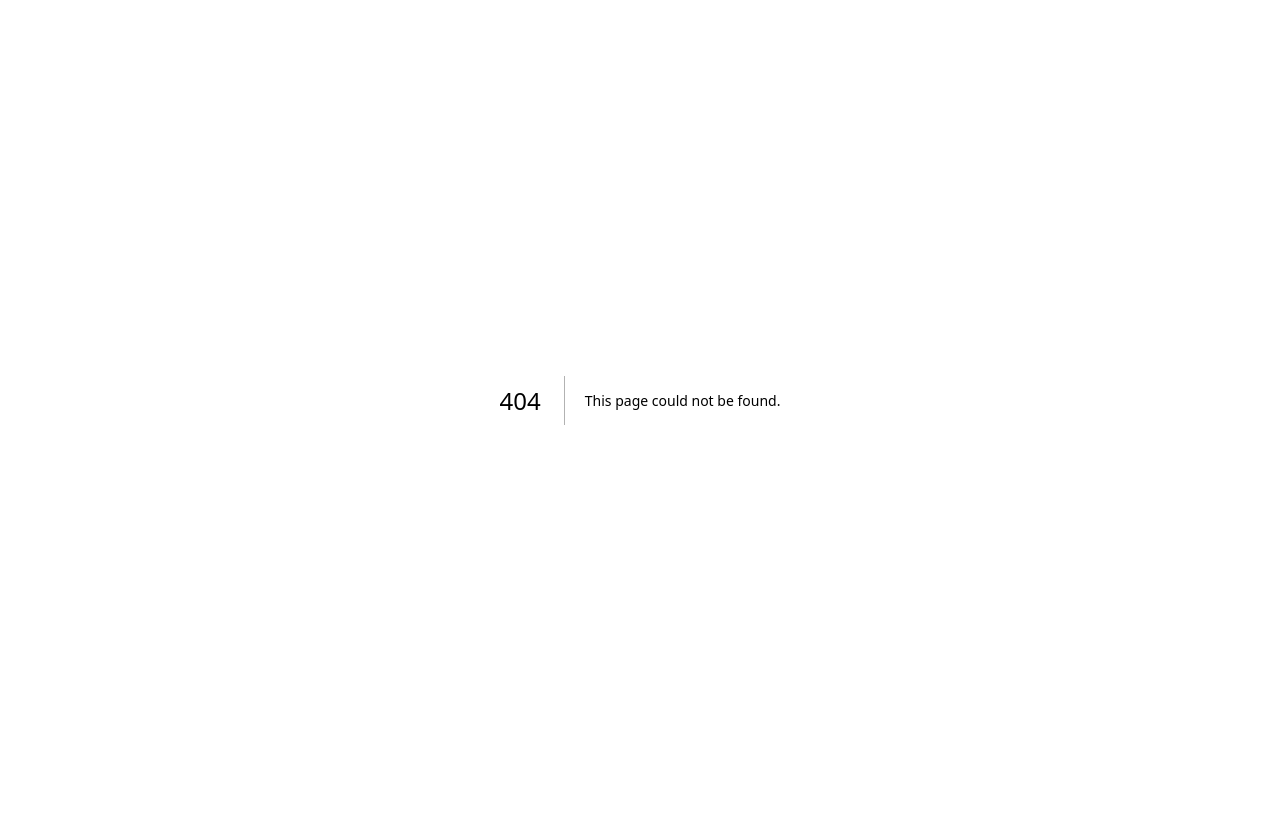
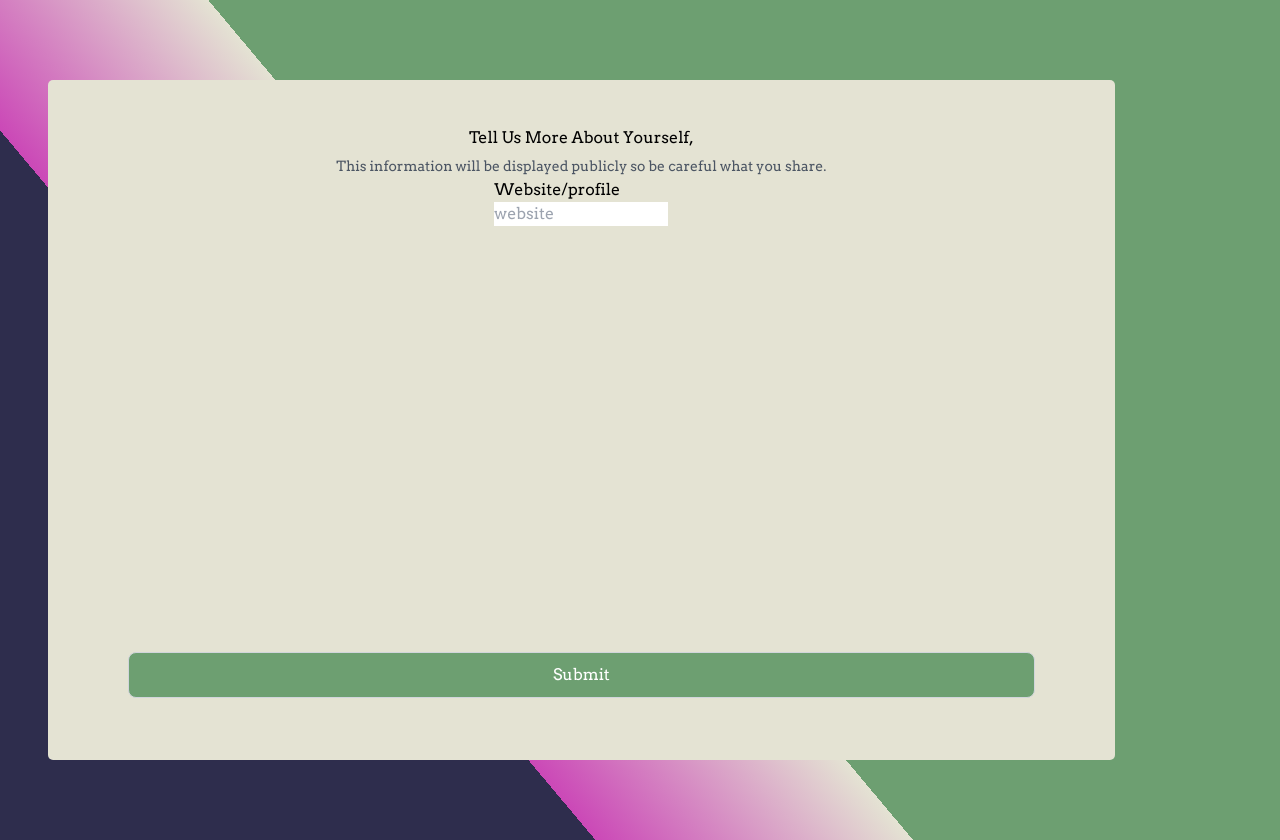
Before and after one commit to Adamwest023/NextjsTutorial, a Next.js app: page /updateuserinfo in a window 1280 px wide. Before the commit this address had no page. Before the commit the page ends 800 px from the top, so only its background shows below. Built offline with nearby package versions, Linux system fonts and the light colour scheme.

Commit message:
created path for updating user data

```diff
--- /dev/null
+++ b/src/app/api/users/userinfo/route.ts
@@ -0,0 +1,28 @@
+import { connect } from "@/dbConfig/dbConfig";
+import User from "@/models/userModel";
+import { NextRequest, NextResponse } from "next/server";
+
+connect()
+
+export async function POST(request: NextRequest) {
+    try {
+        const reqBody = await request.json();
+        const {email} = reqBody;
+        console.log(reqBody);
+        const user = await User.findOne({email})
+        if (!user) {
+            return NextResponse.json({ error: "bad request" }, { status: 400 })
+
+        }
+        const response = NextResponse.json({
+            message: "Success",
+            success: true,
+        });
+
+        return response
+
+    } catch (error: any) {
+        return NextResponse.json({ error: error.message }, { status: 500 })
+
+    }
+}
--- a/src/app/globals.css
+++ b/src/app/globals.css
@@ -94,6 +94,12 @@ h1 {
   border-color: black;
   padding: .6rem;
   height: 50px;
+}
+
+.flexDis {
+  display: flex;
+  flex-direction: row;
+  min-height: 100vh;
 }
 
 /* signup page  */
@@ -266,7 +272,29 @@ span:before {
 }
 
 .contactBox li {
-padding-bottom: 10px;}
+  padding-bottom: 10px;
+}
+
 .contactBox span {
   font-weight: bolder;
 }
+
+/* update user page */
+.userInfoDiv {
+  justify-content: center;
+  padding: 5rem 0 5rem 0;
+  background-image: linear-gradient(50deg, #2e2d4d 30%, #cB48b7 30%, #E4E3D3 46%, #6D9F71 10%);
+  flex-direction: column !important;
+}
+
+.userForm {
+  display: flex;
+  flex-direction: column;
+  margin-left: 3rem;
+  width: 83.333333%;
+  height: 85vh;
+  background-color: rgb(228, 227, 211);
+  justify-content: center;
+  border-radius: 5px;
+  padding: 1.5rem 5rem;
+}
--- a/src/app/profile/page.tsx
+++ b/src/app/profile/page.tsx
@@ -8,13 +8,17 @@ import { get } from "http";
 
 
 export default function ProfilePage() {
-
     const router = useRouter();
     const [data, setData] = useState("loading");
+    const [email, setEmail] = useState("loading");
     const [loading, setLoading] = React.useState(false);
-    const [user, setUser] = useState("nothing");
+    const [user, setUser] = React.useState("nothing");
+    const [updateUser, setUpdateUser] = React.useState({
+        _id: "",
+        email: "",
+    });
 
-
+    //logut function
     const logout = async () => {
         try {
             await axios.get('/api/users/logout');
@@ -26,24 +30,53 @@ export default function ProfilePage() {
         }
     }
 
+    //instantly gets user data
     const getUserDetails = async () => {
         const res = await axios.get("/api/users/me")
         console.log(res.data);
         setData(res.data.data._id);
+        setEmail(res.data.data.email);
         setUser(res.data.data);
+        return res.data
+    };
 
+    //sends user to update information
+    const onUserInfo = async () => {
+        updateUser._id = data
+        updateUser.email =email
+        console.log(data);
+        console.log(email);
+        try {
+            setLoading(true);
+            const response = await axios.post("/api/users/userinfo", updateUser);
+            console.log("success", response.data);
+            router.push("/updateuserinfo");
+        } catch (error: any) {
+            console.log("error", error.message);
+            console.log(data);
+        } finally {
+            setLoading(false);
+        }
     }
 
+
+
+    //calls user data function on page load
     useEffect(() => {
-        window.addEventListener = getUserDetails();
+        window.addEventListener("load", getUserDetails());
     }, []);
 
     return (
-        <div className=" flex flex-row flex-wrap "  >
+        <div className=" flexDis flex-wrap"  >
             <div className=" logout">
                 <button
+                    className="button"
+                    onClick={onUserInfo}>
+                    Add User info
+                </button>
+                <button
                     onClick={logout}
-                    className=" button mr-6 py-2 ">Logout</button>
+                    className=" button pl-3 mr-6 py-2 ">Logout</button>
             </div>
             <div className=" flex flex-row basis-full bg-slate-200 h-screen">
                 <div className=" profileBox1 ">
@@ -67,9 +100,7 @@ export default function ProfilePage() {
                         <div className="infoTab "><h2>{user.username}</h2><p>profession</p></div>
                         <div className="infoTab"><h3>area</h3></div>
                         <div>
-                            <button
 
-                                className="button">Verified User</button>
                         </div>
                     </div>
                     <div className="contactBox"><h2 className="p-3 rounded bg-green-500">{data === "Loading" ? "About" : <Link
--- a/src/app/signup/page.tsx
+++ b/src/app/signup/page.tsx
@@ -47,7 +47,7 @@ export default function SignupPage() {
     }, [user]);
 
     return (
-        <div className="flex flex-row min-h-screen ">
+        <div className="flexDis">
             <hr />
             <div className="info">
                 <div className="infoBox1">
--- /dev/null
+++ b/src/app/updateuserinfo/page.tsx
@@ -0,0 +1,60 @@
+"use client"
+import axios from "axios"
+import Link from "next/link"
+import React, { useEffect, useState } from "react";
+import { useRouter } from "next/navigation";
+import toast, { Toaster } from "react-hot-toast";
+
+export default function addUserInfo() {
+        const router = useRouter();
+        const [token, setToken] = useState();
+        const [user, setUser] = React.useState({
+                website: "",
+                phoneNumber: "",
+                address: "",
+                birthday: "",
+        });
+        console.log(token);
+
+        const onUpdateUser = async ()=>{
+
+        }
+
+
+        return (
+                <div className="flexDis userInfoDiv  justify-center">
+                        <form className="userForm">
+                                <div className=" flex basis-2 flex-col items-center">
+                                        <h2 className="">Tell Us More About Yourself, </h2>
+                                        <p className="mt-1 text-sm leading-6 text-gray-600">  This information will be displayed publicly so be careful what you share.
+                                        </p>
+                                </div>
+                                <div className="basis-9/12 flex flex-col items-center">
+                                        <div className="basis-full flex flex-col">
+                                                <label>Website/profile</label>
+                                                <div>
+                                                        <div>
+                                                                <input className=""
+                                                                        id="website"
+                                                                        type="text"
+                                                                        value={user.website}
+                                                                        onChange={(e)=>setUser({...user,website:e.target.value})}
+                                                                        placeholder="website">
+                                                                </input>
+                                                        </div>
+
+                                                </div>
+                                        </div>
+
+                                </div>
+                                <button className="button"
+                                onClick={onUpdateUser}
+                                >
+                                        Submit
+                                </button>
+                        </form>
+                </div>
+
+        )
+
+}
```
